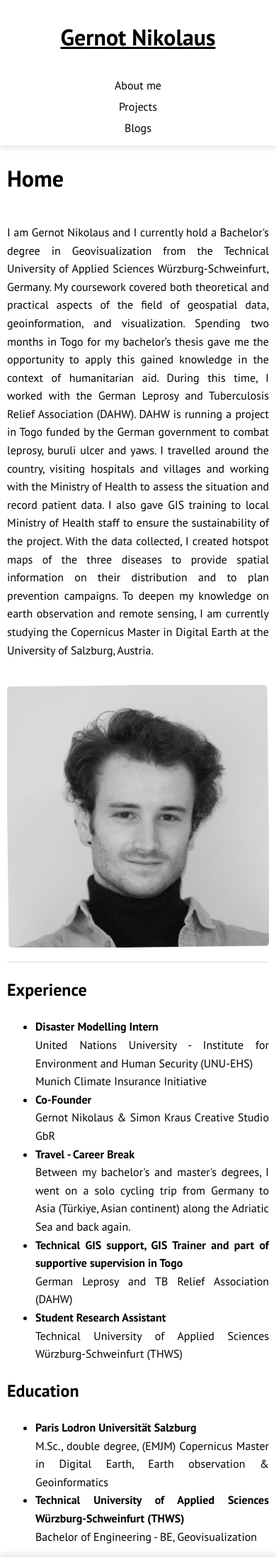
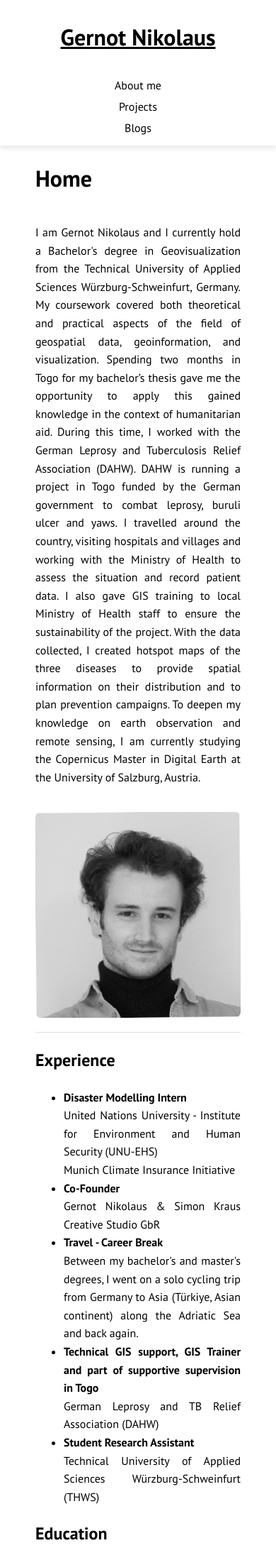
Before and after one commit to gernotnikolaus/gernotnikolaus.github.io, a Jekyll site: the page built from index.md, in a window 390 px wide. Shown: the top 2205 px of the page at 71% size. Built offline with Jekyll 4.4.1, drawn with Linux system fonts in a browser that asks for light colours.

Commit message:
update spacing

```diff
--- a/assets/main.css
+++ b/assets/main.css
@@ -97,7 +97,7 @@ footer p {
     .header-container,
     main,
     .content-container {
-        padding: 0 20px;  /* Adjust padding for smaller screens */
+        padding: 0 50px;  /* Adjust padding for smaller screens */
     }
 }
 
@@ -109,7 +109,7 @@ footer p {
     .header-container,
     main,
     .content-container {
-        padding: 0 10px;  /* Adjust padding for mobile screens */
+        padding: 0 50px;  /* Adjust padding for mobile screens */
     }
 }
 
```
